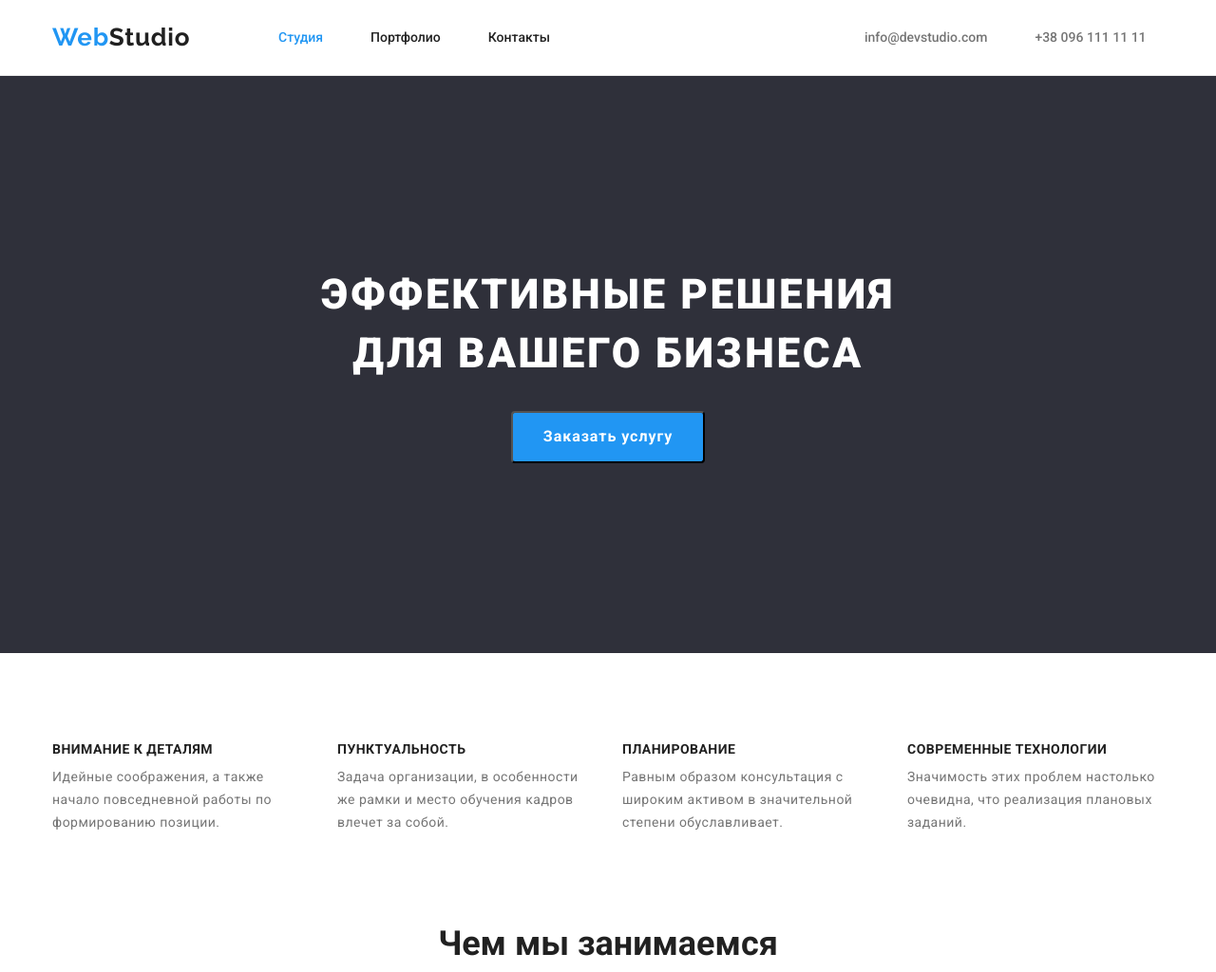
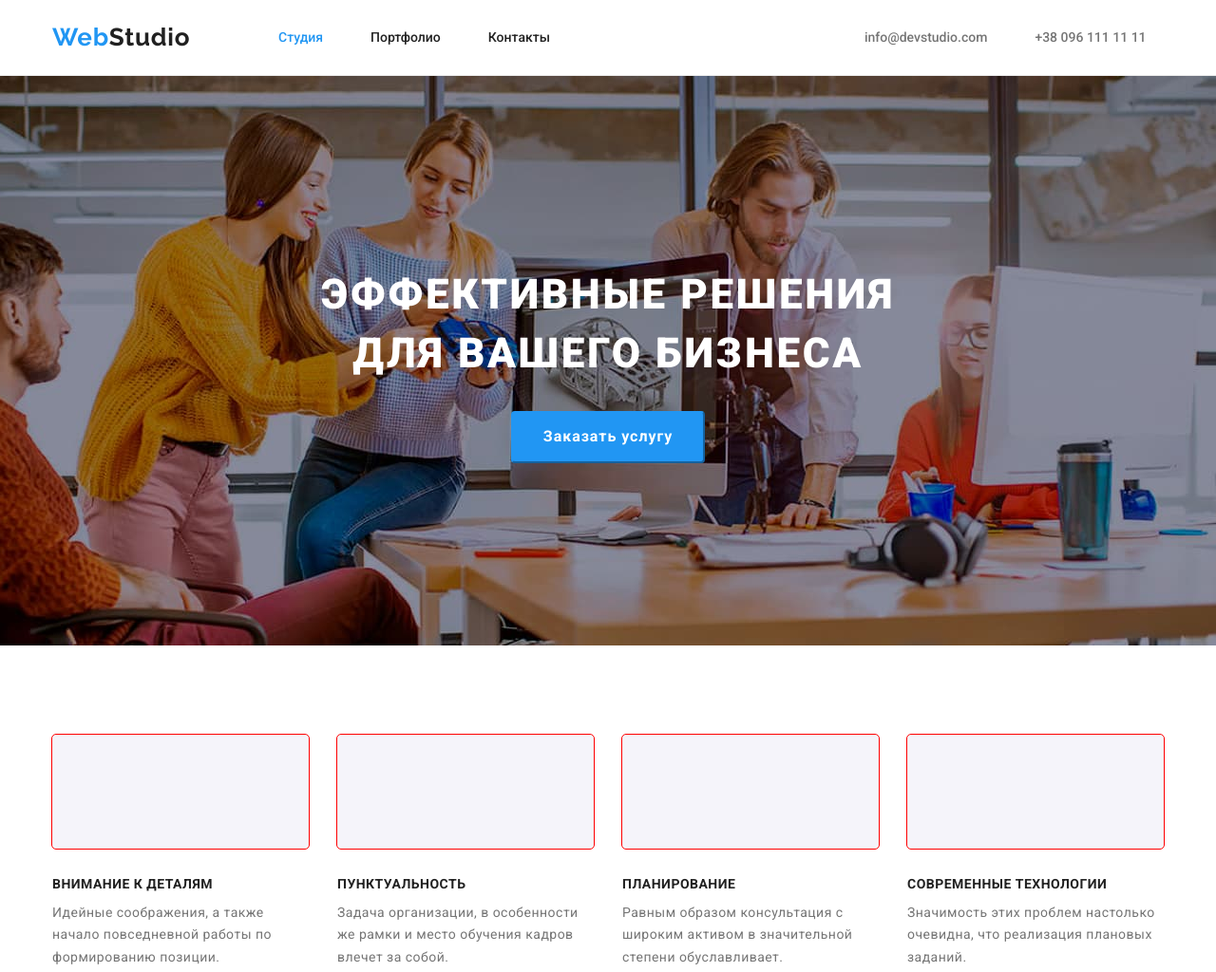
Before and after one commit to pelageja/goit-markup-hw-04, a plain HTML site: page index.html in a window 1280 px wide. Shown: the top 1024 px of the page at 95% size. Drawn offline with nearby package versions, Linux system fonts and the light colour scheme.

Commit message:
img hero

```diff
--- a/css/style.css
+++ b/css/style.css
@@ -145,12 +145,28 @@ text-decoration: none;
 
 /* Герой*/
 /* Эффективные решения для вашего бизнеса */
- .hero {
+.overlay {
+   height: 600px;
+   max-width: 1600;
+   margin-left: auto;
+   margin-right:auto ;
+ background-image: linear-gradient
+ (rgba(196, 196, 196, 1),
+   rgba(47, 48, 58, 0.4));
+   background-image: url(../images/Img\ hero.jpg);
+background-color: rgba(196, 196, 196, 1);
+   background-repeat: no-repeat;
+background-position: center;
+background-size: cover;
+}
+
+
+.hero {
 padding-bottom: 200px;
     padding-top: 200px;
     margin-top: 0;
     text-align: center;
-    background-color:var(--fond-dark-color);
+
 }
 h1.hero-title {
 
@@ -170,6 +186,7 @@ h1.hero-title {
 .button-order {
 
     border-radius: 4px;
+border-color: #2196F3;
     padding: 10px 32px;
     display: inline-block;
     min-width: 200px;
@@ -209,6 +226,19 @@ ul.features {
     margin:0;
     letter-spacing: 0.03em;
      padding-left: 0;
+    }
+    .item::before {
+        display: block;
+        content: "";
+        height: 120px;
+        outline: 1px solid red;
+        background-image: url();
+        background-size: contain;
+        background-repeat: no-repeat;
+        background-color: rgba(245, 244, 250, 1);
+border-radius: 4px;
+margin-bottom: 30px;
+
     }
 .features .item {
     margin-right: 30px;
--- a/index.html
+++ b/index.html
@@ -42,12 +42,14 @@
     </header>
     <!--Герой-->
      <main>
+         <div class="overlay">
         <section class="hero">
-            <div class="container">
+            <div class="container  ">
             <h1 class="hero-title" >Эффективные решения <br>для вашего бизнеса</h1>
             <button type="button"class="button-order">Заказать услугу</button>
             </div>
         </section>
+        </div>
         <!--Особенности-->
         <section class="section">
             <div class="container features">
@@ -55,6 +57,7 @@
 
             <ul class="features">
                 <li class="item">
+
                     <h3>Внимание к деталям</h3>
                     <p class="text">Идейные соображения, а также начало повседневной работы по формированию позиции.</p>
                 </li>
```
